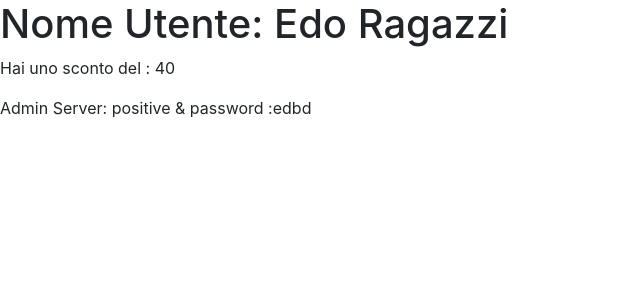
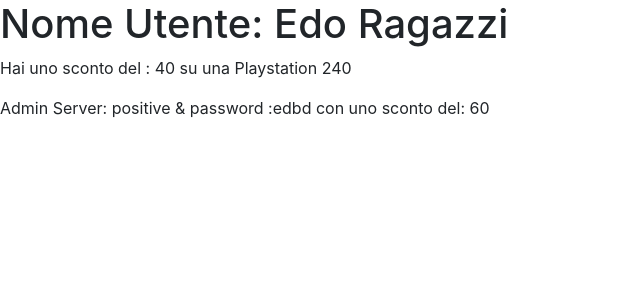
Before and after one commit to EdoardoRagazzi/php-oop-2, a PHP site: page / in a window 1280 px wide. Shown: the top 300 px of the page, without its empty margins (0-640 px from the left). Run offline with PHP 8.4, Linux system fonts and the light colour scheme.

Commit message:
Product with discount

```diff
--- a/Admin.php
+++ b/Admin.php
@@ -6,10 +6,21 @@ require_once 'User.php';
 class Admin extends User {
     public $authorization;
     public $password;
-    function __construct($_name,$_surname,$_discount,$_authorization,$_password){
+    public $grade;
+
+    function __construct($_name,$_surname,$_discount,$_authorization,$_password,$_grade){
         //Way to call a construct of file User.php just on the 2 variables checked in this case name and surname
         parent::__construct($_name,$_surname,$_discount);
         $this->authorization = $_authorization;
         $this->password = $_password;
+        $this->grade = $_grade;
+    }
+    //Function Polimorfismo--> change of function with diufferent value
+    public function makeSale($age){
+        if($age > 65){
+           return $this->discount = 60;
+        } else {
+           return $this->discount = $this->grade * 5;
+        }
     }
 }
--- a/index.php
+++ b/index.php
@@ -1,16 +1,21 @@
 <?php
-
+require_once 'Product.php';
 //Include the file User.php
 // require_once 'User.php';
 require_once 'Admin.php';
 //Creating an instance called edo with the variables added
 $edo = new User('Edo','Ragazzi',0);
+$console = new Product(23, 'Playstation' , 300 , 'console game' );
+//Instance Admin include User
+$admin = new Admin( 'marco', 'baggio',0,'positive','edbd',3);
 
-//Instance Admin include User
-$admin = new Admin( 'marco', 'baggio',0,'positive','edbd');
 //Calling the function
 $edo->makeSale(70);
 $sale = $edo->makeSale(70);
+
+//Calling function makeSale wiuth adding of grade for admin;
+$admin->makeSale(66 );
+$saleAdmin = $admin->makeSale(66);
 
 ?>
 
@@ -29,9 +34,12 @@ $sale = $edo->makeSale(70);
  <!-- Calling variables of User Class ($edo->name . ' ' . $edo->surname) --- OR ---- calling the function GetFullName directly from User methods -->
 
                     <h1>Nome Utente: <?php echo $edo->getFullName();   ?></h1>
-                    <p><?php echo 'Hai uno sconto del :' . ' ' . $sale ?></p>
 
-                    <p>Admin Server: <?php echo $admin->authorization . ' & password :' . $admin->password ?> </p>
+                    <p> <?php echo 'Hai uno sconto del :' . ' ' . $sale . ' ' . 'su una '. ' ' . $console->name . ' ' . ($console->price - $saleAdmin)?></p>
+
+                    <p>Admin Server: <?php echo $admin->authorization . ' & password :' . $admin->password .' '. 'con uno sconto del: '. $saleAdmin?> </p>
+
+
 
 </body>
 </html>
```
